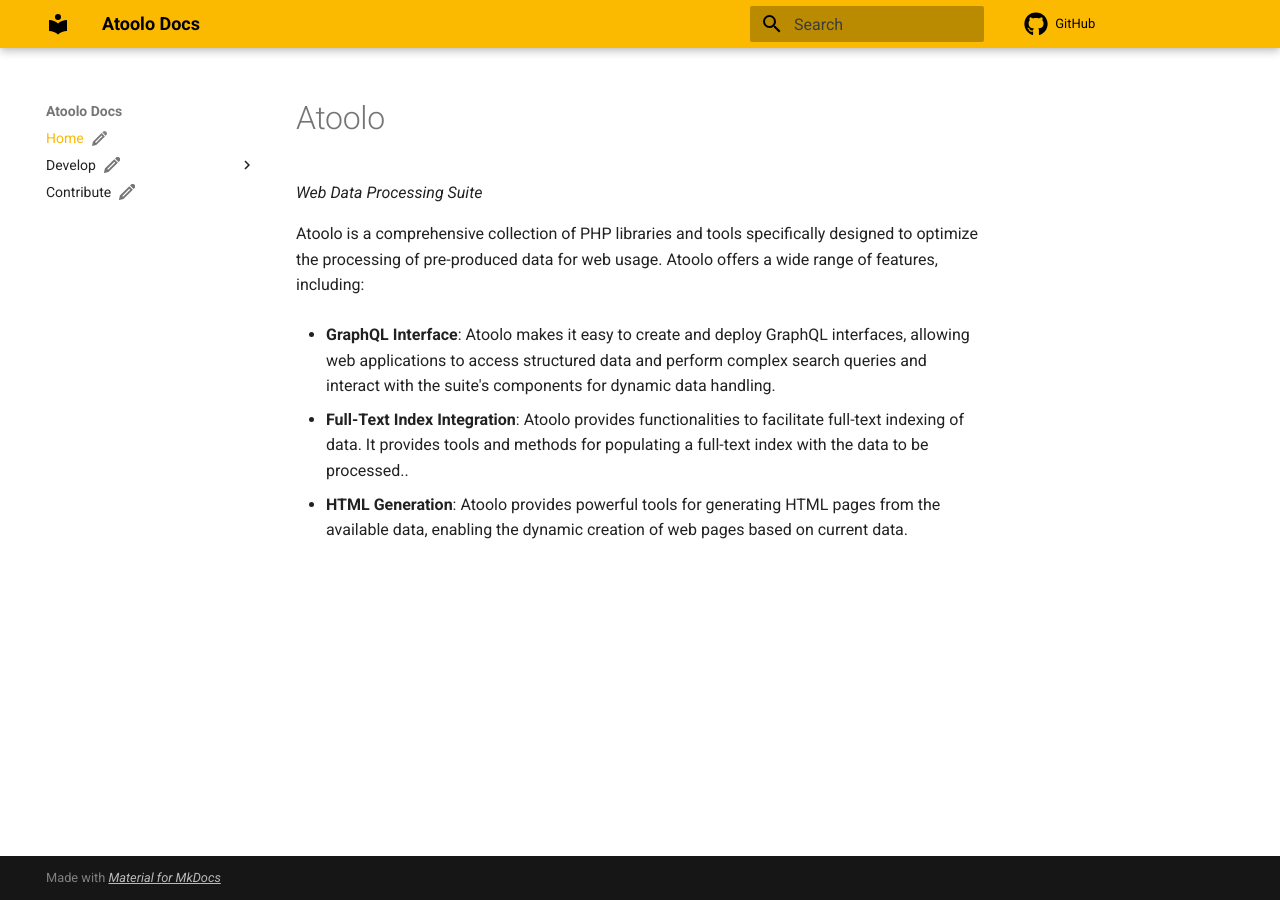
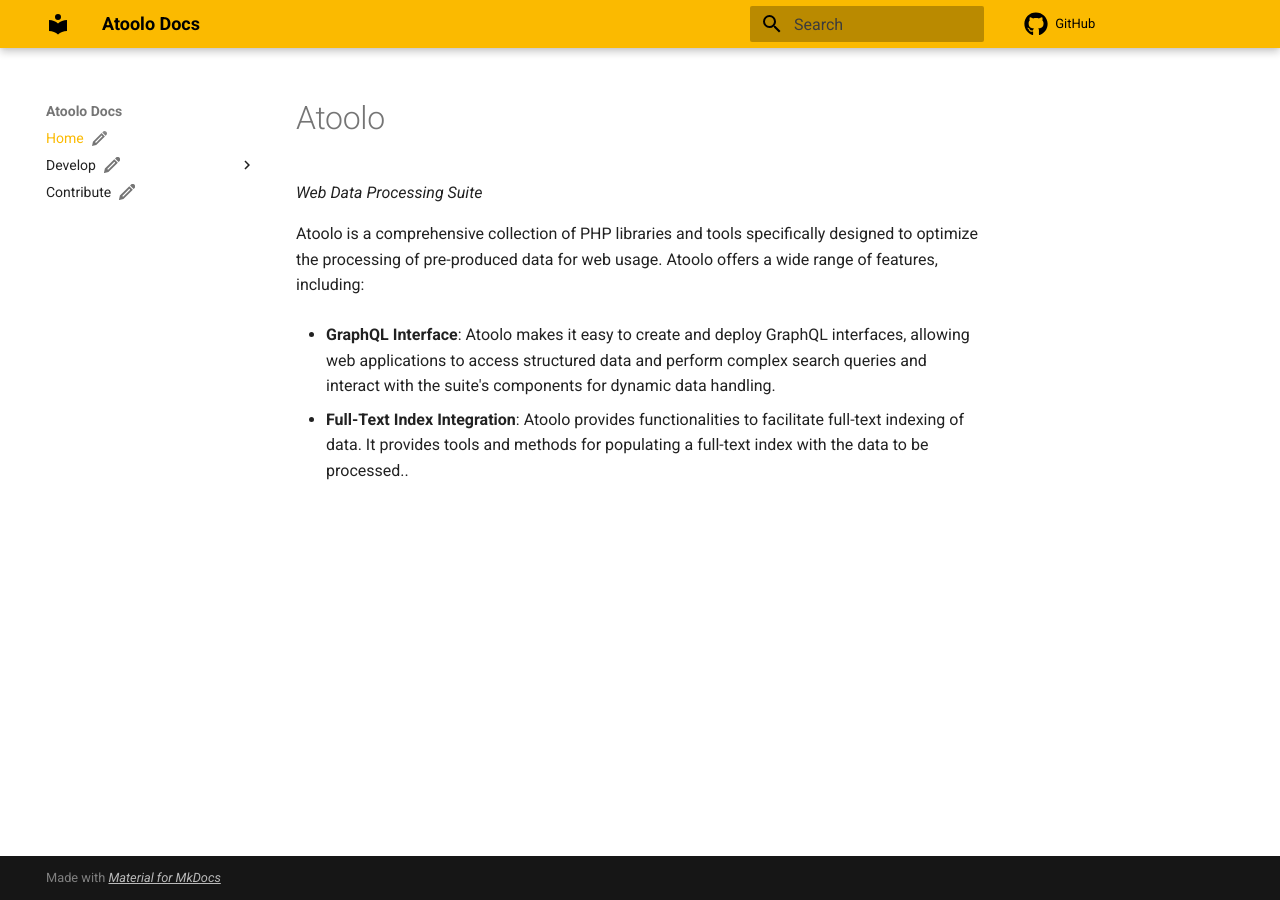
Before and after one commit to sitepark/atoolo-docs, an MkDocs documentation site: the page built from docs/index.md, in a window 1280 px wide. Built offline with MkDocs 1.6.1 and Material for MkDocs 9.7.7, drawn with Linux system fonts in a browser that asks for light colours; comment, search, counter and statistics services are not loaded.

Commit message:
docs[graphql]: remove HTML generation text

```diff
--- a/docs/index.md
+++ b/docs/index.md
@@ -4,12 +4,10 @@ status: draft
 
 # Atoolo
 
-*Web Data Processing Suite*
+_Web Data Processing Suite_
 
 Atoolo is a comprehensive collection of PHP libraries and tools specifically designed to optimize the processing of pre-produced data for web usage. Atoolo offers a wide range of features, including:
 
 - **GraphQL Interface**: Atoolo makes it easy to create and deploy GraphQL interfaces, allowing web applications to access structured data and perform complex search queries and interact with the suite's components for dynamic data handling.
 
 - **Full-Text Index Integration**: Atoolo provides functionalities to facilitate full-text indexing of data. It provides tools and methods for populating a full-text index with the data to be processed..
-
-- **HTML Generation**: Atoolo provides powerful tools for generating HTML pages from the available data, enabling the dynamic creation of web pages based on current data.
```
